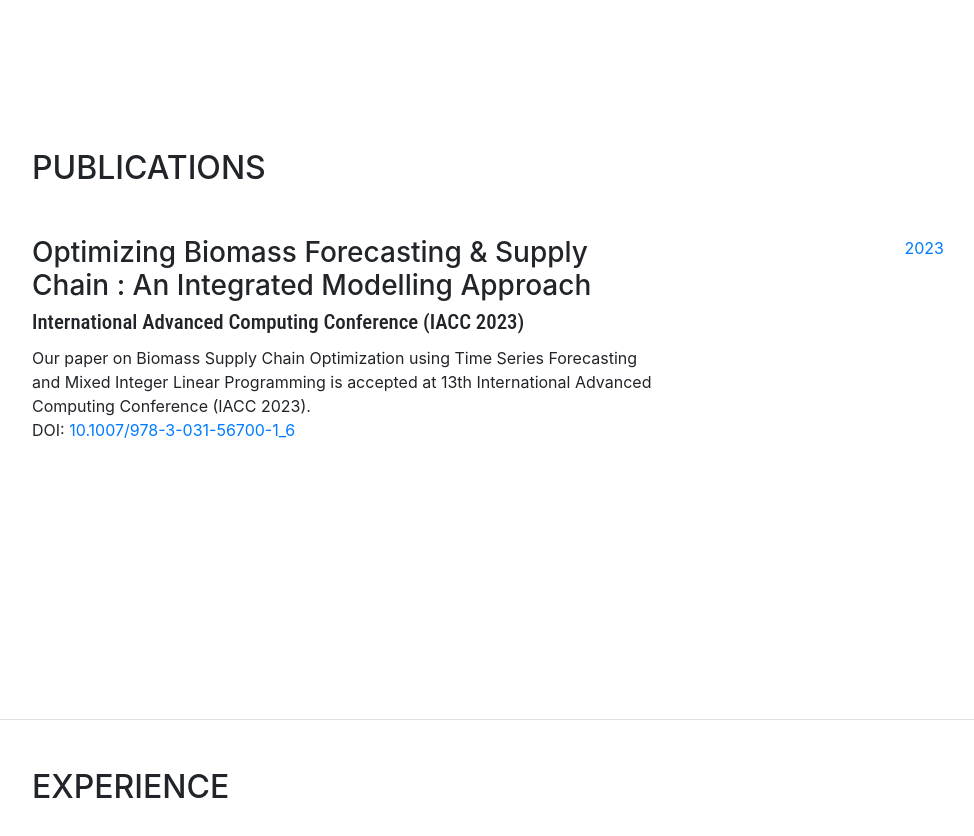
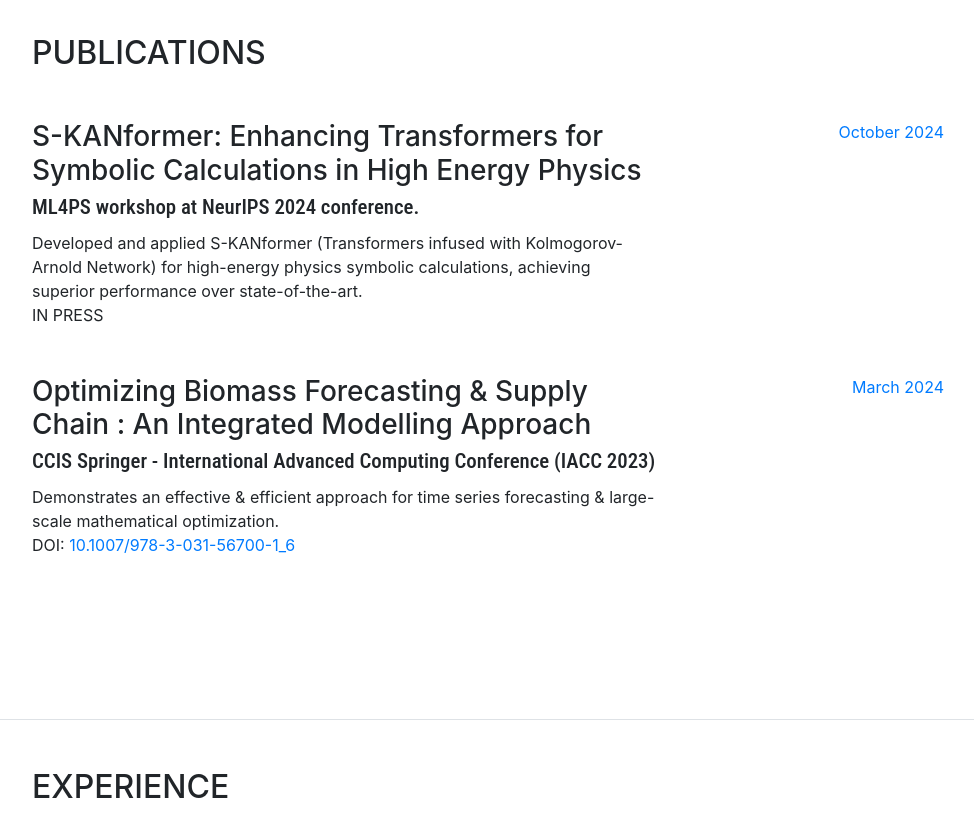
Before and after one commit to Riteshbhalerao11/personal-website, a website with bundled scripts: page index.html in a window 1280 px wide. Shown: the part 880-1716 px from the top of the page, without its empty margins (288-1262 px from the left). Built offline with nearby package versions, Linux system fonts and the light colour scheme; a web font is replaced by a local one.

Commit message:
Neurips edit

```diff
--- a/index.html
+++ b/index.html
@@ -214,16 +214,35 @@
           <div class="resume-item d-flex flex-column flex-md-row mb-5">
             <div class="resume-content mr-auto">
               <h3 class="mb-1">
+                S-KANformer: Enhancing Transformers for Symbolic Calculations in High
+Energy Physics
+              </h3>
+              <div class="subheading mb-2">
+                ML4PS workshop at NeurIPS 2024 conference.
+              </div>
+              <div>
+                Developed and applied S-KANformer (Transformers infused with Kolmogorov-Arnold Network) for high-energy
+                physics symbolic calculations, achieving superior performance over state-of-the-art.
+                <br />
+                IN PRESS
+              </div>
+            </div>
+            <div class="resume-date text-md-right">
+              <span class="text-primary">October 2024</span>
+            </div>
+          </div>
+
+          <div class="resume-item d-flex flex-column flex-md-row mb-5">
+            <div class="resume-content mr-auto">
+              <h3 class="mb-1">
                 Optimizing Biomass Forecasting & Supply Chain : An Integrated
                 Modelling Approach
               </h3>
               <div class="subheading mb-2">
-                International Advanced Computing Conference (IACC 2023)
+                CCIS Springer - International Advanced Computing Conference (IACC 2023)
               </div>
               <div>
-                Our paper on Biomass Supply Chain Optimization using Time Series
-                Forecasting and Mixed Integer Linear Programming is accepted at
-                13th International Advanced Computing Conference (IACC 2023).
+                Demonstrates an effective & efficient approach for time series forecasting & large-scale mathematical optimization.
                 <br />
                 DOI:
                 <a href="https://doi.org/10.1007/978-3-031-56700-1_6"
@@ -232,7 +251,7 @@
               </div>
             </div>
             <div class="resume-date text-md-right">
-              <span class="text-primary">2023</span>
+              <span class="text-primary">March 2024</span>
             </div>
           </div>
         </div>
```
